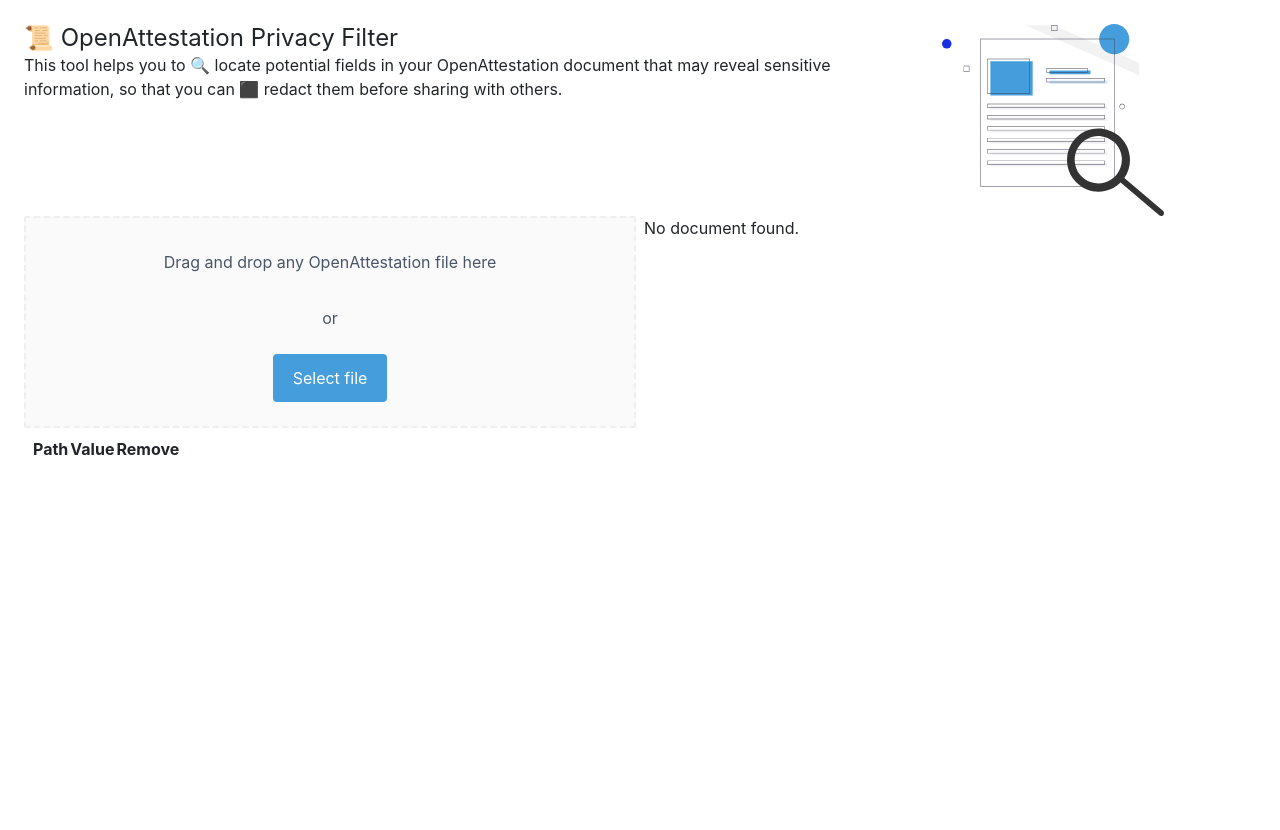
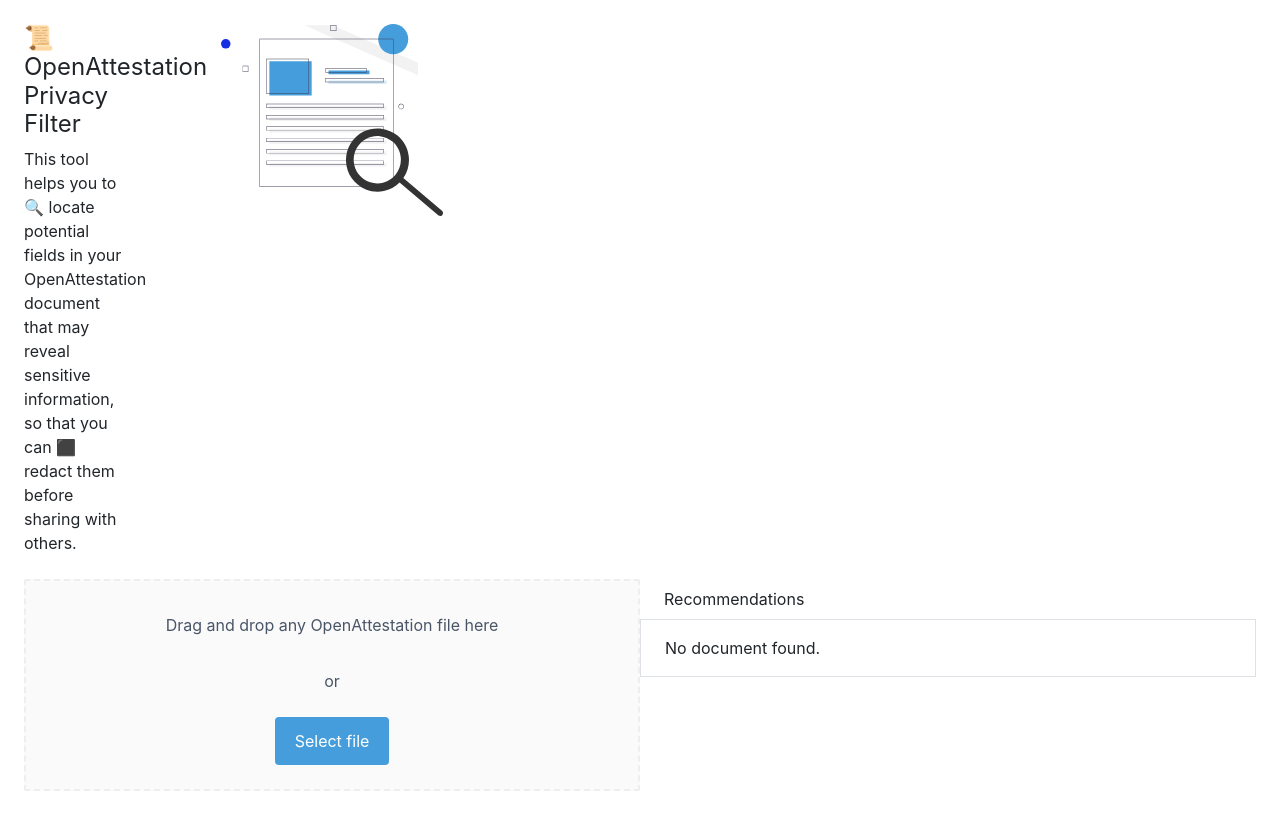
Before and after one commit to Open-Attestation/privacy-filter, a React (Create React App) app: page / in a window 1280 px wide. Before the commit the page ends 800 px from the top, so only its background shows below. Built offline with nearby package versions, Linux system fonts and the light colour scheme.

Commit message:
feat: styles

```diff
--- a/src/App.tsx
+++ b/src/App.tsx
@@ -6,13 +6,13 @@
   return (
     <div className="App">
       <div className="container mx-auto p-4">
-        <div className="grid grid-cols-12 gap-2">
-          <div className="col-span-8">
-            <h1>
+        <div className="grid grid-cols-12 gap-4 mb-4">
+          <div className="col-span-12 md:col-span-8">
+            <h1 className="text-xl md:text-2xl font-semibold mb-2">
+              <span role="img" aria-label="document">
+                📜
+              </span>{" "}
               <a href="https://openattestation.com" target="_blank" rel="noopener noreferrer">
-                <span role="img" aria-label="document">
-                  📜
-                </span>{" "}
                 OpenAttestation
               </a>{" "}
               Privacy Filter
--- a/src/components/DocumentViewer/DocumentViewer.tsx
+++ b/src/components/DocumentViewer/DocumentViewer.tsx
@@ -6,27 +6,29 @@
 }
 
 export const DocumentViewer: React.FunctionComponent<DocumentViewerProps> = ({ document }) => {
-  if (document) {
+  if (Object.keys(document).length) {
     const data = flatten(document, "");
     return (
       <>
-        <table>
+        <table className="table-fixed">
           <thead>
             <tr>
-              <th>Path</th>
-              <th>Value</th>
-              <th>Remove</th>
+              <th className="px-4 py-2">Path</th>
+              <th className="px-4 py-2">Value</th>
+              <th className="px-4 py-2">Remove</th>
             </tr>
           </thead>
           <tbody>
             {data.map((row) => {
               return (
                 <tr key={row.path}>
-                  <td>{row.path}</td>
-                  <td>
+                  <td className="border px-4 py-2">
+                    <pre>{row.path}</pre>
+                  </td>
+                  <td className="border px-4 py-2">
                     <code>{row.value}</code>
                   </td>
-                  <td>Remove button</td>
+                  <td className="border px-4 py-2">Remove button</td>
                 </tr>
               );
             })}
--- a/src/components/PrivacyFilter/PrivacyFilter.tsx
+++ b/src/components/PrivacyFilter/PrivacyFilter.tsx
@@ -75,7 +75,7 @@
   // TODO: Change this to follow tradetrust.io's dropzone
   return (
     <>
-      <div className="grid grid-cols-2 gap-2">
+      <div className="grid grid-cols-2 gap-4">
         <div className="col-span-2 sm:col-span-1">
           <div {...getRootProps({ style })} className="flex flex-col">
             <input {...getInputProps()} />
@@ -87,7 +87,12 @@
           </div>
         </div>
         <div className="col-span-2 sm:col-span-1">
-          <RecommendationsDisplay document={rawDocument} fileName={fileName} />
+          <div role="alert">
+            <div className="bg-gray-200 font-bold rounded-t px-4 py-2">Recommendations</div>
+            <div className="border border-t-0 border-gray-200 rounded-b px-4 py-3">
+              <RecommendationsDisplay document={rawDocument} fileName={fileName} />
+            </div>
+          </div>
         </div>
       </div>
       <div className="flex">
--- a/src/components/RecommendationsTable/RecommendationsTable.tsx
+++ b/src/components/RecommendationsTable/RecommendationsTable.tsx
@@ -12,8 +12,8 @@
         <thead>
           <tr>
             <th className="px-4 py-2">Path</th>
-            <th>Value</th>
-            <th>Remove</th>
+            <th className="px-4 py-2">Value</th>
+            <th className="px-4 py-2">Remove</th>
           </tr>
         </thead>
         <tbody>
```
